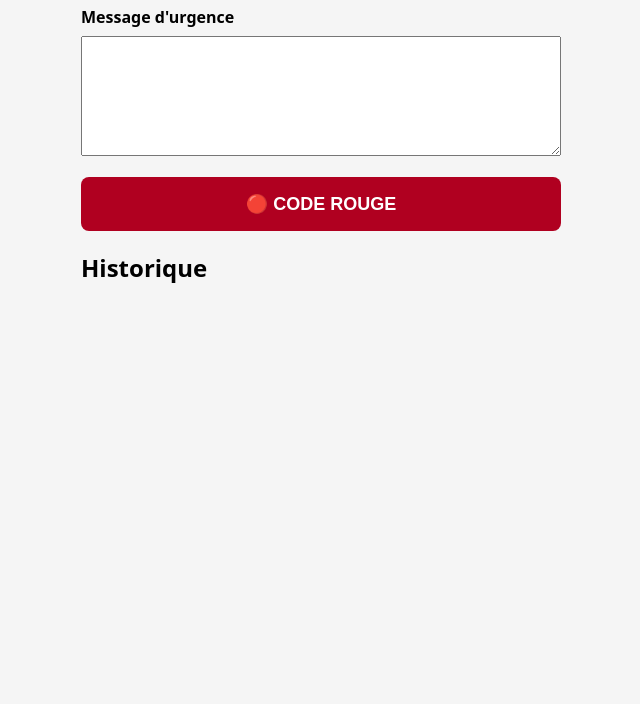
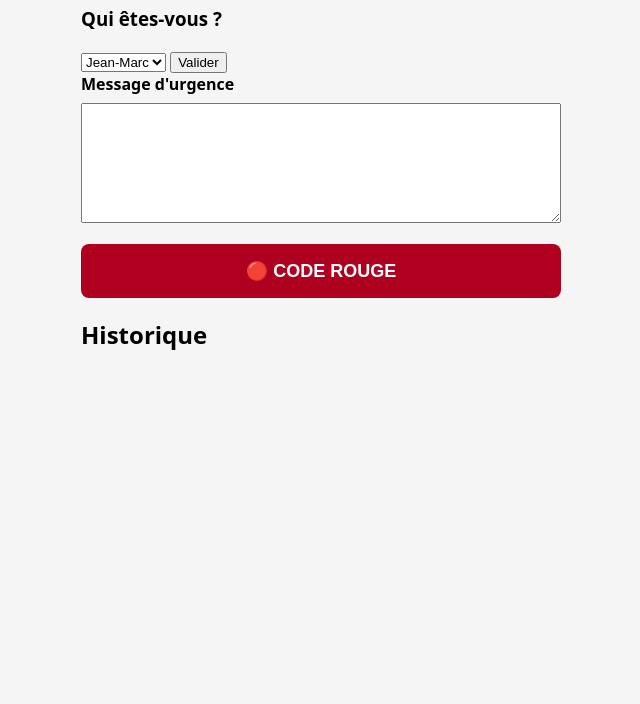
Before and after one commit to Isbiengood/isbiengood.github.io, a website: page index.html in a window 1280 px wide. Shown: the part 96-800 px from the top of the page, without its empty margins (319-959 px from the left). Drawn offline with Linux system fonts and the light colour scheme; no server answers.

Commit message:
Add user selection dropdown and validation button

```diff
--- a/index.html
+++ b/index.html
@@ -30,6 +30,28 @@
   <div class="container">
     <h1>🚨 Grand Cerf - Code Rouge</h1>
 
+<div id="selection-utilisateur">
+
+  <h3>Qui êtes-vous ?</h3>
+
+  <select id="utilisateur">
+    <option>Jean-Marc</option>
+    <option>Marine</option>
+    <option>Joann</option>
+    <option>Arthur</option>
+    <option>Dylan</option>
+    <option>Diannou</option>
+    <option>Emma</option>
+    <option>Isabelle</option>
+    <option>Sam</option>
+  </select>
+
+  <button id="btn-valider-utilisateur">
+    Valider
+  </button>
+
+</div>
+
     <label for="message">Message d'urgence</label>
 
     <textarea
```
